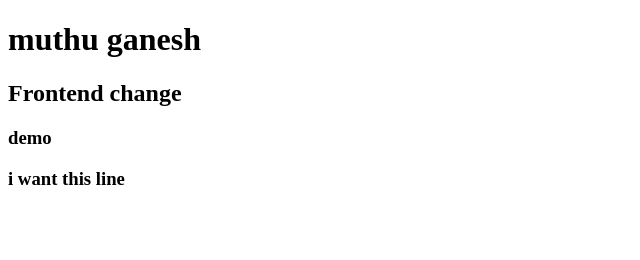
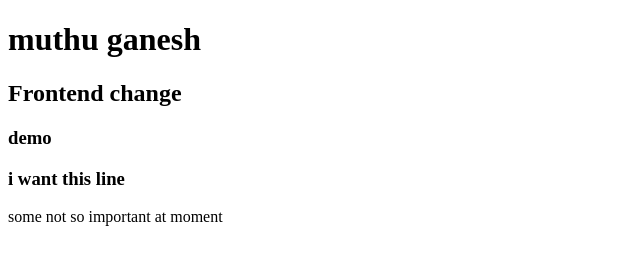
Before and after one commit to MUTHUGANESH03/samplerepo, a plain HTML site: page index.html in a window 1280 px wide. Shown: the whole page, without its empty margins (0-640 px from the left). Drawn offline with Linux system fonts and the light colour scheme.

Commit message:
Update index.html

```diff
--- a/index.html
+++ b/index.html
@@ -10,5 +10,6 @@
   <h2>Frontend change</h2>
   <h3>demo</h3>
   <h3>i want this line</h3>
+  some not so important at moment
 </body>
 </html>
```
